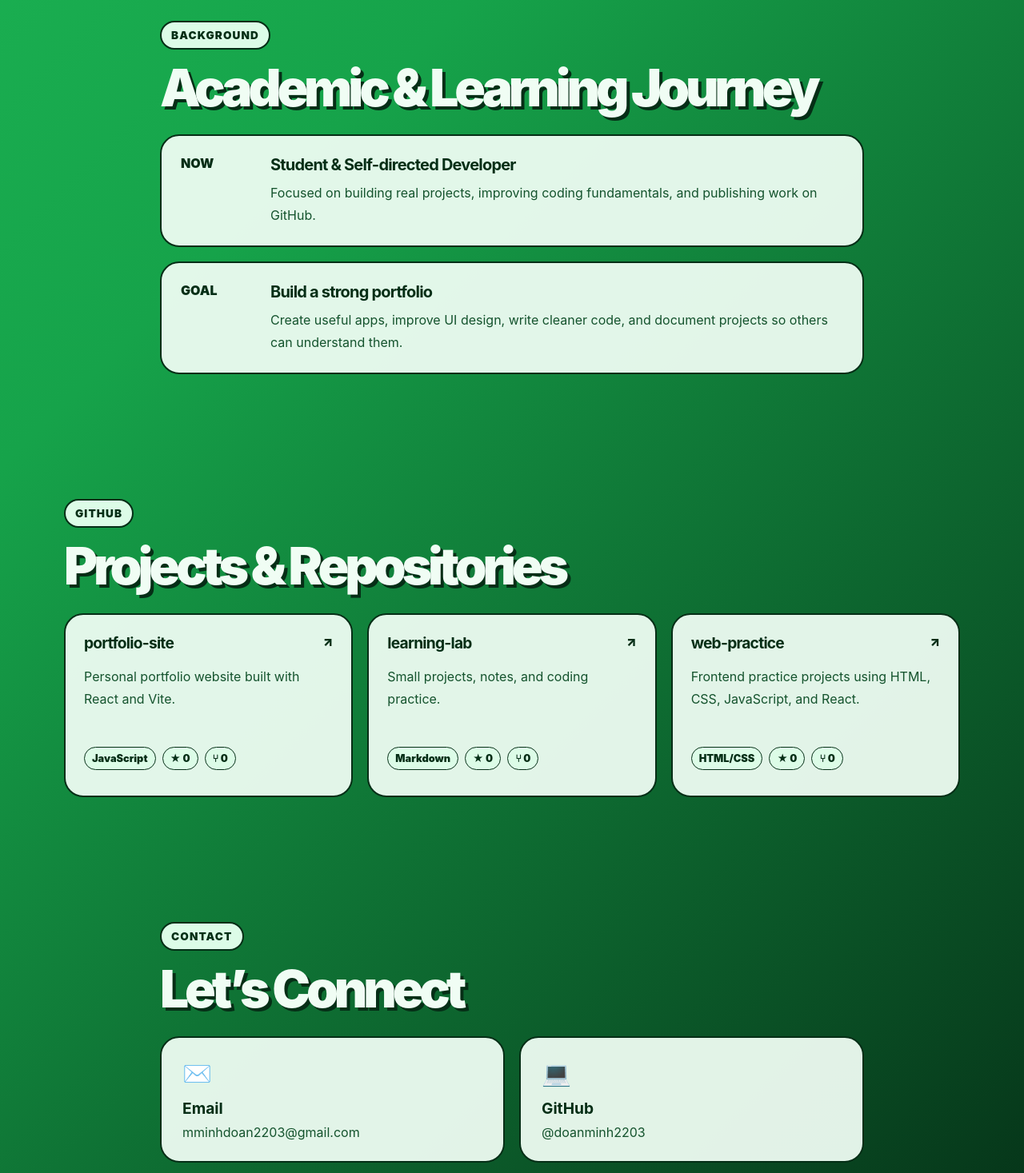
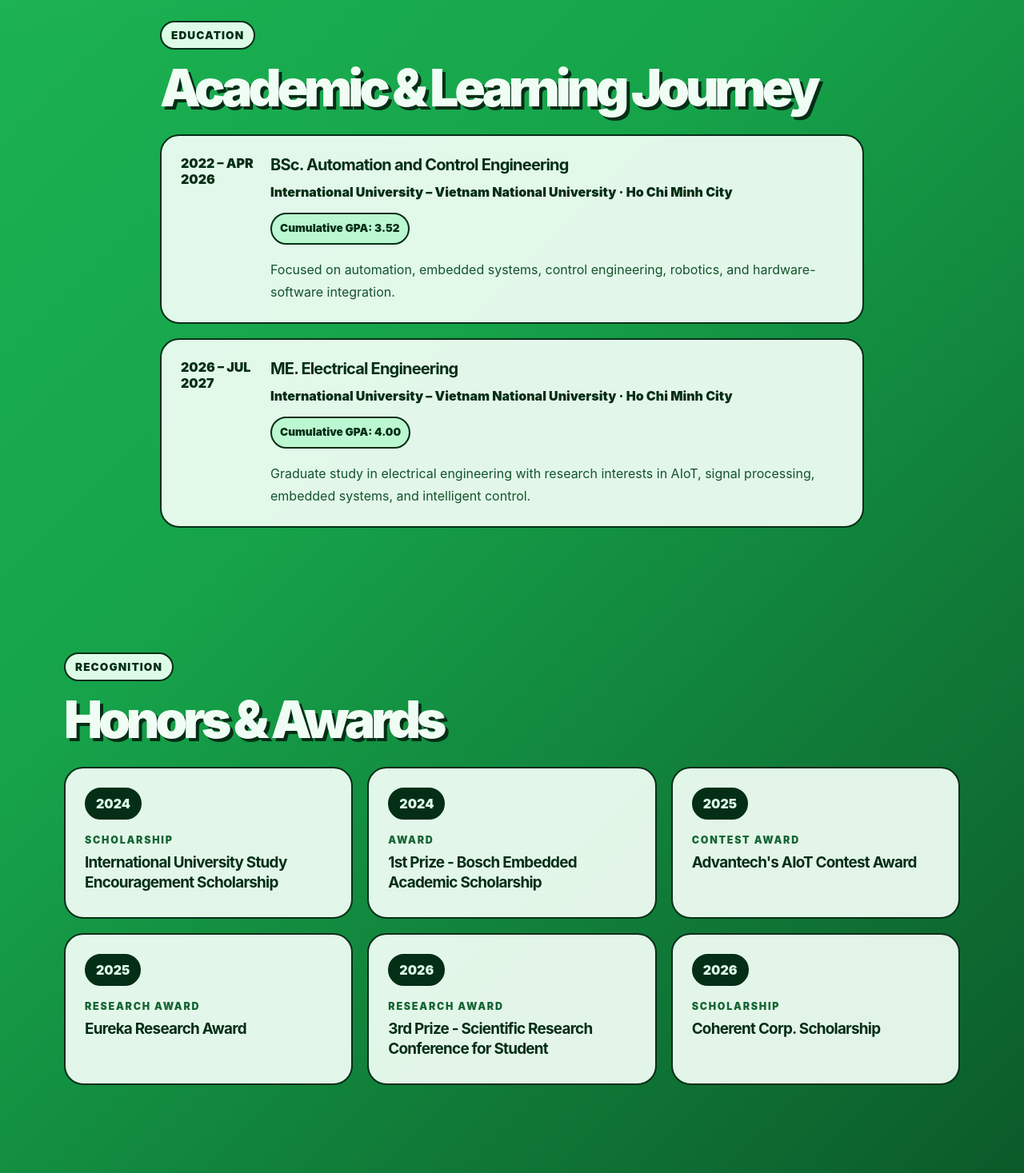
Before and after one commit to doanminh2203/portfolio, a React app: page / in a window 1280 px wide. Shown: the part 1330-2797 px from the top of the page at 80% size. Built offline with nearby package versions, Linux system fonts and the light colour scheme; no server answers; the HTML template or start-up script is replaced by a standard one.

Commit message:
update academic

```diff
--- a/src/App.css
+++ b/src/App.css
@@ -534,3 +534,81 @@ footer {
     grid-template-columns: 1fr;
   }
 }
+.timeline-school {
+  margin: 8px 0 0 !important;
+  color: #052e16 !important;
+  font-weight: 900;
+}
+
+.timeline-gpa {
+  display: inline-flex;
+  margin: 12px 0 8px !important;
+  padding: 6px 10px;
+  border: 2px solid #052e16;
+  border-radius: 999px;
+  background: #bbf7d0;
+  color: #052e16 !important;
+  font-size: 0.85rem;
+  font-weight: 950;
+}
+
+.award-grid {
+  display: grid;
+  grid-template-columns: repeat(3, 1fr);
+  gap: 18px;
+}
+
+.award-card {
+  min-height: 190px;
+  padding: 24px;
+  border: 2px solid #052e16;
+  border-radius: 24px;
+  background: rgba(240, 253, 244, 0.94);
+  transition: 0.16s ease;
+}
+
+.award-card:hover {
+  transform: translate(-5px, -5px);
+  box-shadow: 10px 10px 0 #052e16;
+  background: #dcfce7;
+}
+
+.award-year {
+  width: fit-content;
+  margin-bottom: 18px;
+  padding: 8px 12px;
+  border: 2px solid #052e16;
+  border-radius: 999px;
+  background: #052e16;
+  color: #dcfce7;
+  font-weight: 950;
+}
+
+.award-type {
+  margin: 0 0 8px;
+  color: #166534;
+  font-size: 0.78rem;
+  font-weight: 950;
+  letter-spacing: 0.14em;
+  text-transform: uppercase;
+}
+
+.award-card h3 {
+  margin: 0;
+  color: #052e16;
+  font-size: 1.18rem;
+  line-height: 1.35;
+  letter-spacing: -0.04em;
+}
+
+@media (max-width: 920px) {
+  .award-grid {
+    grid-template-columns: repeat(2, 1fr);
+  }
+}
+
+@media (max-width: 680px) {
+  .award-grid {
+    grid-template-columns: 1fr;
+  }
+}
--- a/src/App.jsx
+++ b/src/App.jsx
@@ -7,7 +7,7 @@ const PROFILE = {
   location: 'Vietnam',
   role: 'Fresher Developer · GitHub Portfolio',
   github: 'https://github.com/doanminh2203',
-  bio: 'Automation & Control engineering at International University - VNU. Reasearch in Machine Learning & Deep Learning for Biomedical application',
+  bio: 'Automation & Control engineering at International University - VNU. Reasearch in Machine Learning & Deep Learning for Biomedical applications.',
   tags: [
     'C/C++',
     'Python',
@@ -18,6 +18,60 @@ const PROFILE = {
     'Research',
   ],
 }
+
+const educationItems = [
+  {
+    period: '2022 – Apr 2026',
+    degree: 'BSc. Automation and Control Engineering',
+    school: 'International University – Vietnam National University',
+    location: 'Ho Chi Minh City',
+    gpa: 'Cumulative GPA: 3.52',
+    description:
+      'Focused on automation, embedded systems, control engineering, robotics, and hardware-software integration.',
+  },
+  {
+    period: '2026 – Jul 2027',
+    degree: 'ME. Electrical Engineering',
+    school: 'International University – Vietnam National University',
+    location: 'Ho Chi Minh City',
+    gpa: 'Cumulative GPA: 4.00',
+    description:
+      'Graduate study in electrical engineering with research interests in AIoT, signal processing, embedded systems, and intelligent control.',
+  },
+]
+
+const honorItems = [
+  {
+    year: '2024',
+    title: 'International University Study Encouragement Scholarship',
+    type: 'Scholarship',
+  },
+  {
+    year: '2024',
+    title: '1st Prize - Bosch Embedded Academic Scholarship',
+    type: 'Award',
+  },
+  {
+    year: '2025',
+    title: "Advantech's AIoT Contest Award",
+    type: 'Contest Award',
+  },
+  {
+    year: '2025',
+    title: 'Eureka Research Award',
+    type: 'Research Award',
+  },
+  {
+    year: '2026',
+    title: '3rd Prize - Scientific Research Conference for Student',
+    type: 'Research Award',
+  },
+  {
+    year: '2026',
+    title: 'Coherent Corp. Scholarship',
+    type: 'Scholarship',
+  },
+]
 
 const fallbackRepos = [
   {
@@ -58,6 +112,7 @@ function Header() {
         <div className="nav-links">
           <a href="#about">About</a>
           <a href="#academic">Academic</a>
+          <a href="#honors">Honors</a>
           <a href="#projects">Projects</a>
           <a href="#contact">Contact</a>
         </div>
@@ -235,34 +290,44 @@ function App() {
           </div>
         </section>
 
-        <section id="academic" className="section narrow">
-          <p className="section-kicker">Background</p>
-          <h2 className="section-title">Academic & Learning Journey</h2>
+       <section id="academic" className="section narrow">
+        <p className="section-kicker">Education</p>
+        <h2 className="section-title">Academic & Learning Journey</h2>
 
-          <div className="timeline">
-            <article className="timeline-item">
-              <span>Now</span>
+        <div className="timeline">
+          {educationItems.map((item) => (
+            <article className="timeline-item" key={item.degree}>
+              <span>{item.period}</span>
+
               <div>
-                <h3>Student & Self-directed Developer</h3>
-                <p>
-                  Focused on building real projects, improving coding fundamentals, and publishing
-                  work on GitHub.
+                <h3>{item.degree}</h3>
+                <p className="timeline-school">
+                  {item.school} · {item.location}
                 </p>
+                <p className="timeline-gpa">{item.gpa}</p>
+                <p>{item.description}</p>
               </div>
             </article>
+          ))}
+        </div>
+      </section>
 
-            <article className="timeline-item">
-              <span>Goal</span>
+      <section id="honors" className="section">
+        <p className="section-kicker">Recognition</p>
+        <h2 className="section-title">Honors & Awards</h2>
+
+        <div className="award-grid">
+          {honorItems.map((item) => (
+            <article className="award-card" key={`${item.year}-${item.title}`}>
+              <div className="award-year">{item.year}</div>
               <div>
-                <h3>Build a strong portfolio</h3>
-                <p>
-                  Create useful apps, improve UI design, write cleaner code, and document projects
-                  so others can understand them.
-                </p>
+                <p className="award-type">{item.type}</p>
+                <h3>{item.title}</h3>
               </div>
             </article>
-          </div>
-        </section>
+          ))}
+        </div>
+      </section>
 
         <section id="projects" className="section">
           <p className="section-kicker">GitHub</p>
```
